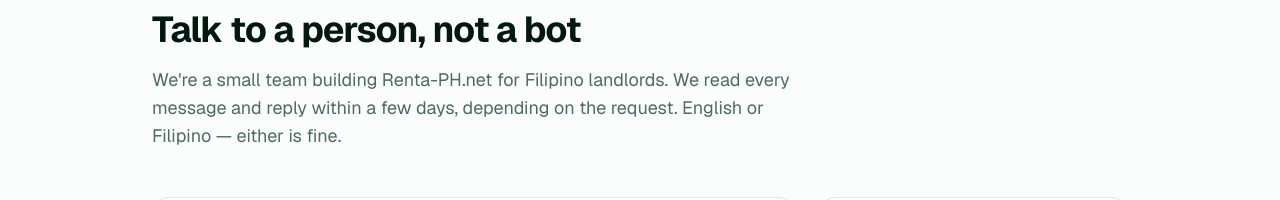
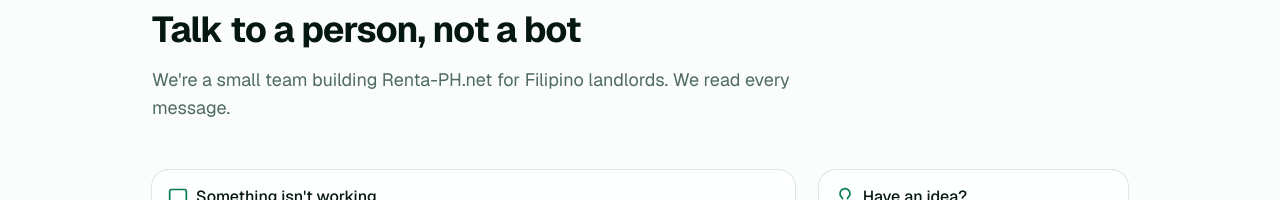
Before and after one commit to jayricx/JTPropertyManagementApp, a Next.js app: page /contact in a window 1280 px wide. Shown: the part 147-347 px from the top of the page. Built offline with nearby package versions, Linux system fonts and the light colour scheme; no server answers.

Commit message:
fix(contact): drop the reply-time promise from the page copy

```diff
--- a/src/app/(marketing)/contact/page.tsx
+++ b/src/app/(marketing)/contact/page.tsx
@@ -12,7 +12,7 @@
 export const metadata: Metadata = {
   title: "Contact us — Renta-PH.net",
   description:
-    "Get in touch with the Renta-PH.net team. We read every message and reply within a few days.",
+    "Get in touch with the Renta-PH.net team. We read every message.",
 };
 
 const FACEBOOK_URL = "https://www.facebook.com/share/1LfhDZj49R/";
@@ -27,8 +27,7 @@
         </h1>
         <p className="mt-4 text-lg text-muted-foreground">
           We&apos;re a small team building Renta-PH.net for Filipino landlords.
-          We read every message and reply within a few days, depending on the
-          request. English or Filipino — either is fine.
+          We read every message.
         </p>
       </div>
 
--- a/src/components/marketing/contact-form.tsx
+++ b/src/components/marketing/contact-form.tsx
@@ -55,8 +55,7 @@
         <CheckCircle2Icon className="size-8 text-primary" />
         <p className="font-medium">Got it — thanks for writing.</p>
         <p className="text-sm text-muted-foreground">
-          We&apos;ll reply to your email within a few days, depending on the
-          request. If it&apos;s urgent, reach out on Facebook.
+          We&apos;ll get back to you. If it&apos;s urgent, reach out on Facebook.
         </p>
       </div>
     );
```
